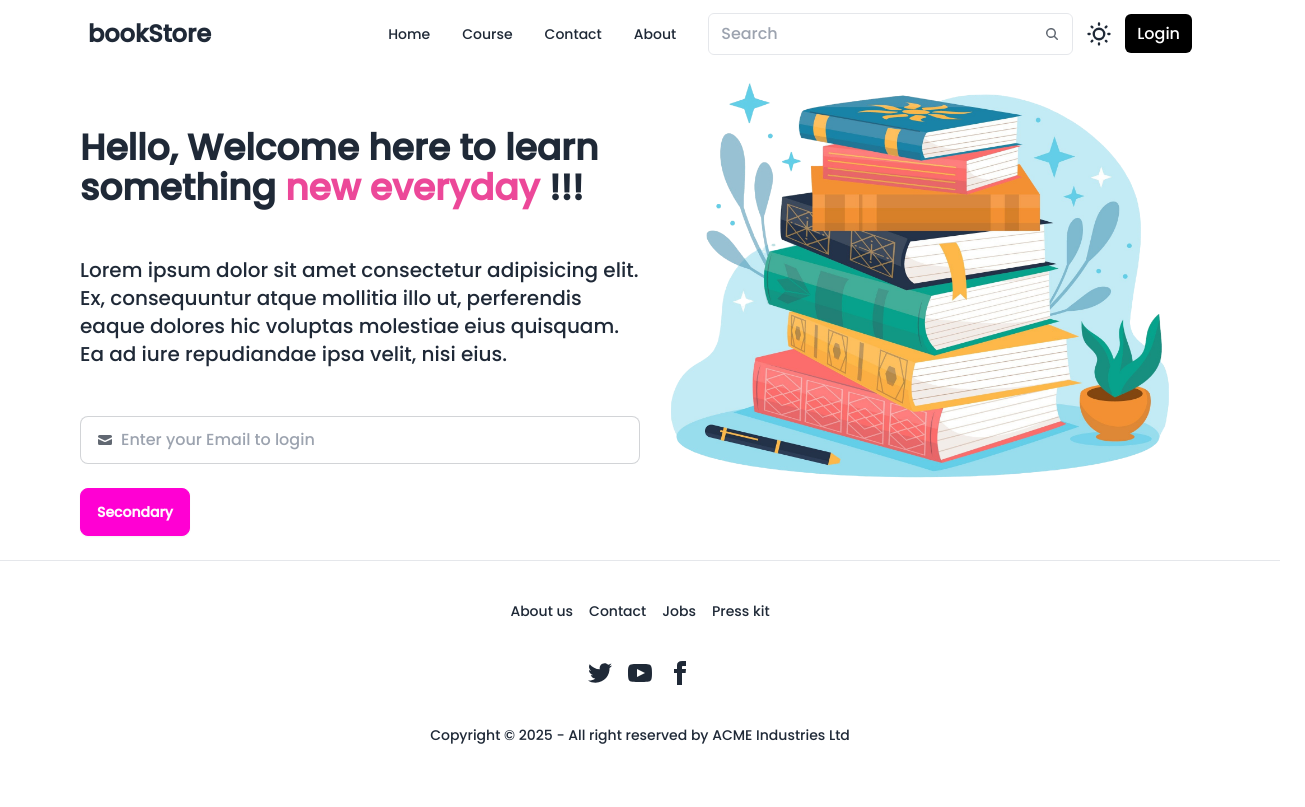
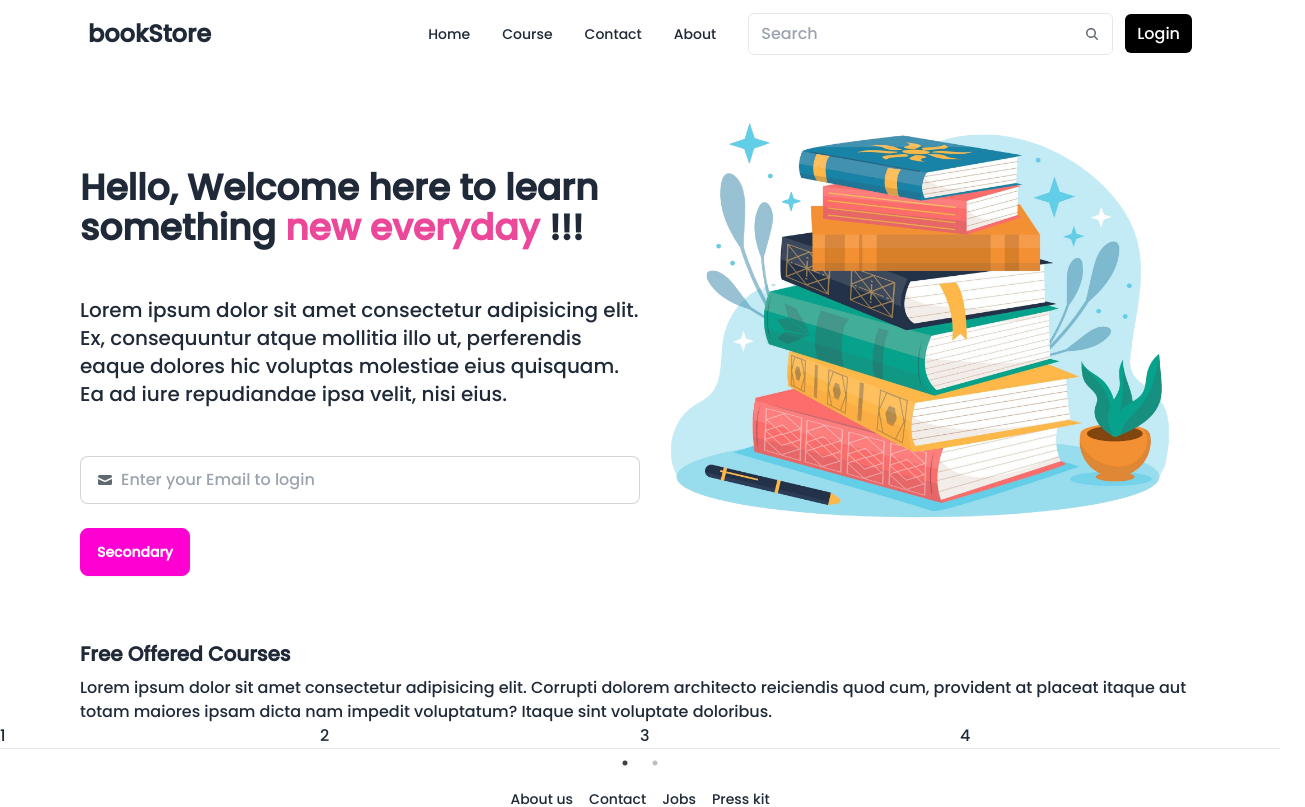
Before and after one commit to Sanviiiii/Mern_S, a React (Vite) app in the folder frontend/: page / in a window 1280 px wide. Shown: the top 807 px of the page, 1305 px wide, since content can reach past the window. Built offline with nearby package versions, Linux system fonts and the light colour scheme.

Commit message:
slider fixed

```diff
--- a/frontend/package.json
+++ b/frontend/package.json
@@ -11,7 +11,9 @@
   },
   "dependencies": {
     "react": "^18.3.1",
-    "react-dom": "^18.3.1"
+    "react-dom": "^18.3.1",
+    "react-slick": "^0.30.3",
+    "slick-carousel": "^1.8.1"
   },
   "devDependencies": {
     "@eslint/js": "^9.17.0",
--- a/frontend/src/App.jsx
+++ b/frontend/src/App.jsx
@@ -2,12 +2,15 @@ import React from 'react'
 import Navbar from "./components/Navbar";
 import Banner from "./components/Banner";
 import Footer from './components/Footer';
+import Freebook from './components/Freebook';
 function App() {
   return (
     <>
     <Navbar />
     <Banner />
+    <Freebook />
     <Footer />
+
     </>
   );
 }
--- a/frontend/src/components/Banner.jsx
+++ b/frontend/src/components/Banner.jsx
@@ -1,9 +1,9 @@
 import React from 'react';
-import banner from '../../public/banner.png';
+import banner from '/banner.png';
 function Banner() {
   return (
     <>
-      <div className="max-w-screen-2xl container mx-auto md:px-20 px-4 flex flex-col md:flex-row">
+      <div className="max-w-screen-2xl container mx-auto md:px-20 px-4 flex flex-col md:flex-row my-10">
         <div className=" order-2 md:order-1 w-full md:w-1/2 mt-12 md:mt-32">
 
         <div className="space-y-12">
--- /dev/null
+++ b/frontend/src/components/Freebook.jsx
@@ -0,0 +1,81 @@
+import React from 'react';
+import "slick-carousel/slick/slick.css";
+import "slick-carousel/slick/slick-theme.css";
+import Slider from "react-slick";
+import list from "../../src/list.json";
+function Freebook() {
+    const filterData = list.filter((data) => data.category === "Free");
+
+    var settings = {
+        dots: true,
+        infinite: false,
+        speed: 500,
+        slidesToShow: 4,
+        slidesToScroll: 4,
+        initialSlide: 0,
+        responsive: [
+          {
+            breakpoint: 1024,
+            settings: {
+              slidesToShow: 3,
+              slidesToScroll: 3,
+              infinite: true,
+              dots: true
+            }
+          },
+          {
+            breakpoint: 600,
+            settings: {
+              slidesToShow: 2,
+              slidesToScroll: 2,
+              initialSlide: 2
+            }
+          },
+          {
+            breakpoint: 480,
+            settings: {
+              slidesToShow: 1,
+              slidesToScroll: 1
+            }
+          }
+        ]
+      };
+  return (
+    <>
+    <div className="max-w-screen-2xl container mx-auto md:px-20 px-4 ">
+       <h1 className="font-semibold text-xl pb-2">Free Offered Courses</h1>
+       <p>Lorem ipsum dolor sit amet consectetur adipisicing elit. Corrupti dolorem architecto reiciendis quod cum, provident at placeat itaque aut totam maiores ipsam dicta nam impedit voluptatum? Itaque sint voluptate doloribus.</p>
+    </div>
+    <div>
+    <Slider {...settings}>
+        <div>
+          <h3>1</h3>
+        </div>
+        <div>
+          <h3>2</h3>
+        </div>
+        <div>
+          <h3>3</h3>
+        </div>
+        <div>
+          <h3>4</h3>
+        </div>
+        <div>
+          <h3>5</h3>
+        </div>
+        <div>
+          <h3>6</h3>
+        </div>
+        <div>
+          <h3>7</h3>
+        </div>
+        <div>
+          <h3>8</h3>
+        </div>
+      </Slider>
+    </div>
+    </>
+  );
+}
+
+export default Freebook ;
--- a/frontend/src/components/Navbar.jsx
+++ b/frontend/src/components/Navbar.jsx
@@ -1,33 +1,40 @@
-import React, { useEffect, useState } from 'react'
+import React, { useEffect, useState } from 'react';
 
 function Navbar() {
-  const [stickey,setStickey]=useState(false)
-  useEffect(()=>{
-     const handleScroll=()=>{
-      if(window.scrollY>0){
-        setStickey(true)
+  const [stickey, setStickey] = useState(false);
+
+  useEffect(() => {
+    const handleScroll = () => {
+      if (window.scrollY > 0) {
+        setStickey(true);
+      } else {
+        setStickey(false);
       }
-      else{
-        setStickey(false)
-      }
-     }
-     window.addEventListener('scroll',handleScroll)
-     return ()=>{
-      window.removeEventListener('scoll',handleScroll)
-     }
-  },{})
-  const navItems =(<>
-  <li><a>Home</a></li>
-      <li><a>Course</a></li>
-      <li><a>Contact</a></li>
-      <li><a>About</a></li>
-  </>);
+    };
+
+    window.addEventListener("scroll", handleScroll);
+    return () => {
+      window.removeEventListener("scroll", handleScroll); // Correct typo here
+    };
+  }, []); // Correct dependency array
+
+  const navItems = (
+    <>
+      <li><a href="#home">Home</a></li>
+      <li><a href="#course">Course</a></li>
+      <li><a href="#contact">Contact</a></li>
+      <li><a href="#about">About</a></li>
+    </>
+  );
+
   return (
-    <>
-    <div className={`max-w-screen-2xl container mx-auto md:px-20 px-4 fixed top-0 left-0 right-0 ${
-      stickey?
-    "stickey-navbar shadow-md bg-base-200 duration-300 transition-all ease-in-out":" "    }`} >
-
+    <div
+      className={`max-w-screen-2xl container mx-auto md:px-20 px-4 fixed top-0 left-0 right-0 ${
+        stickey
+          ? "stickey-navbar shadow-md bg-base-200 duration-300 transition-all ease-in-out"
+          : ""
+      }`}
+    >
       <div className="navbar">
         <div className="navbar-start">
           <div className="dropdown">
@@ -37,74 +44,63 @@ function Navbar() {
                 className="h-5 w-5"
                 fill="none"
                 viewBox="0 0 24 24"
-          stroke="currentColor">
+                stroke="currentColor"
+              >
                 <path
                   strokeLinecap="round"
                   strokeLinejoin="round"
                   strokeWidth="2"
-            d="M4 6h16M4 12h8m-8 6h16" />
+                  d="M4 6h16M4 12h8m-8 6h16"
+                />
               </svg>
             </div>
             <ul
               tabIndex={0}
-        className="menu menu-sm dropdown-content bg-base-100 rounded-box z-[1] mt-3 w-52 p-2 shadow">
-       { navItems}
+              className="menu menu-sm dropdown-content bg-base-100 rounded-box z-[1] mt-3 w-52 p-2 shadow"
+            >
+              {navItems}
             </ul>
           </div>
-    <a className=" text-2xl font-bold cursor-pointer">bookStore</a>
+          <a className="text-2xl font-bold cursor-pointer" href="#home">
+            bookStore
+          </a>
         </div>
         <div className="navbar-end space-x-3">
           <div className="navbar-center hidden lg:flex">
-    <ul className="menu menu-horizontal px-1">
-      {navItems}
-    </ul>
+            <ul className="menu menu-horizontal px-1">{navItems}</ul>
           </div>
           <div className="hidden md:block">
             <label className="px-3 py-2 border rounded-md flex items-center gap-2">
-  <input type="text" className="grow outline-none" placeholder="Search" />
+              <input
+                type="text"
+                className="grow outline-none"
+                placeholder="Search"
+              />
               <svg
                 xmlns="http://www.w3.org/2000/svg"
                 viewBox="0 0 16 16"
                 fill="currentColor"
-    className="h-4 w-4 opacity-70">
+                className="h-4 w-4 opacity-70"
+              >
                 <path
                   fillRule="evenodd"
                   d="M9.965 11.026a5 5 0 1 1 1.06-1.06l2.755 2.754a.75.75 0 1 1-1.06 1.06l-2.755-2.754ZM10.5 7a3.5 3.5 0 1 1-7 0 3.5 3.5 0 0 1 7 0Z"
-      clipRule="evenodd" />
+                  clipRule="evenodd"
+                />
               </svg>
             </label>
           </div>
-  <label className="swap swap-rotate">
-  {/* this hidden checkbox controls the state */}
-  <input type="checkbox" className="theme-controller" value="synthwave" />
-
-  {/* sun icon */}
-  <svg
-    className="swap-off h-7 w-7 fill-current"
-    xmlns="http://www.w3.org/2000/svg"
-    viewBox="0 0 24 24">
-    <path
-      d="M5.64,17l-.71.71a1,1,0,0,0,0,1.41,1,1,0,0,0,1.41,0l.71-.71A1,1,0,0,0,5.64,17ZM5,12a1,1,0,0,0-1-1H3a1,1,0,0,0,0,2H4A1,1,0,0,0,5,12Zm7-7a1,1,0,0,0,1-1V3a1,1,0,0,0-2,0V4A1,1,0,0,0,12,5ZM5.64,7.05a1,1,0,0,0,.7.29,1,1,0,0,0,.71-.29,1,1,0,0,0,0-1.41l-.71-.71A1,1,0,0,0,4.93,6.34Zm12,.29a1,1,0,0,0,.7-.29l.71-.71a1,1,0,1,0-1.41-1.41L17,5.64a1,1,0,0,0,0,1.41A1,1,0,0,0,17.66,7.34ZM21,11H20a1,1,0,0,0,0,2h1a1,1,0,0,0,0-2Zm-9,8a1,1,0,0,0-1,1v1a1,1,0,0,0,2,0V20A1,1,0,0,0,12,19ZM18.36,17A1,1,0,0,0,17,18.36l.71.71a1,1,0,0,0,1.41,0,1,1,0,0,0,0-1.41ZM12,6.5A5.5,5.5,0,1,0,17.5,12,5.51,5.51,0,0,0,12,6.5Zm0,9A3.5,3.5,0,1,1,15.5,12,3.5,3.5,0,0,1,12,15.5Z" />
-  </svg>
-
-  {/* moon icon */}
-  <svg
-    className="swap-on h-7 w-7 fill-current"
-    xmlns="http://www.w3.org/2000/svg"
-    viewBox="0 0 24 24">
-    <path
-      d="M21.64,13a1,1,0,0,0-1.05-.14,8.05,8.05,0,0,1-3.37.73A8.15,8.15,0,0,1,9.08,5.49a8.59,8.59,0,0,1,.25-2A1,1,0,0,0,8,2.36,10.14,10.14,0,1,0,22,14.05,1,1,0,0,0,21.64,13Zm-9.5,6.69A8.14,8.14,0,0,1,7.08,5.22v.27A10.15,10.15,0,0,0,17.22,15.63a9.79,9.79,0,0,0,2.1-.22A8.11,8.11,0,0,1,12.14,19.73Z" />
-  </svg>
-</label>
-  <div className="">
-    <a className="bg-black text-white px-3 py-2 rounded-md hover:bg-slate-800 duration-300 cursor-pointer">Login</a>
-  </div>
-
+          <div>
+            <a
+              className="bg-black text-white px-3 py-2 rounded-md hover:bg-slate-800 duration-300 cursor-pointer"
+              href="#login"
+            >
+              Login
+            </a>
           </div>
         </div>
-
       </div>
-    </>
+    </div>
   );
 }
 
--- /dev/null
+++ b/frontend/src/list.json
@@ -0,0 +1,90 @@
+[
+   {
+      "id": 1,
+      "name": "Story Book",
+      "title": "Lorem ipsum dolor sit amet consectetur adipisicing elit.",
+      "price": 0,
+      "category": "Free",
+      "image": "https://img.freepik.com/free-vector/hand-drawn-flat-design-stack-books_23-2149342941.jpg?t=st=1735904431~exp=1735908031~hmac=513dc498c7abc0c300717b88def3736418f2ebb325c24c24a29194d71c1a5bd2&w=740"
+   },
+   {
+      "id": 2,
+      "name": "Comedy Book",
+      "title": "Lorem ipsum dolor sit amet consectetur adipisicing elit.",
+      "price": 20,
+      "category": "Entertainment",
+      "image": "https://img.freepik.com/free-vector/hand-drawn-flat-design-stack-books_23-2149342941.jpg?t=st=1735904431~exp=1735908031~hmac=513dc498c7abc0c300717b88def3736418f2ebb325c24c24a29194d71c1a5bd2&w=740"
+   },
+   {
+      "id": 3,
+      "name": "Sports Book",
+      "title": "Lorem ipsum dolor sit amet consectetur adipisicing elit.",
+      "price": 50,
+      "category": "Sports",
+      "image": "https://img.freepik.com/free-vector/hand-drawn-flat-design-stack-books_23-2149342941.jpg?t=st=1735904431~exp=1735908031~hmac=513dc498c7abc0c300717b88def3736418f2ebb325c24c24a29194d71c1a5bd2&w=740"
+   },
+   {
+      "id": 4,
+      "name": "Music Book",
+      "title": "Lorem ipsum dolor sit amet consectetur adipisicing elit.",
+      "price": 100,
+      "category": "Free",
+      "image": "https://img.freepik.com/free-vector/hand-drawn-flat-design-stack-books_23-2149342941.jpg?t=st=1735904431~exp=1735908031~hmac=513dc498c7abc0c300717b88def3736418f2ebb325c24c24a29194d71c1a5bd2&w=740"
+   },
+   {
+      "id": 5,
+      "name": "Food Book",
+      "title": "Lorem ipsum dolor sit amet consectetur adipisicing elit.",
+      "price": 200,
+      "category": "Food",
+      "image": "https://img.freepik.com/free-vector/hand-drawn-flat-design-stack-books_23-2149342941.jpg?t=st=1735904431~exp=1735908031~hmac=513dc498c7abc0c300717b88def3736418f2ebb325c24c24a29194d71c1a5bd2&w=740"
+   },
+   {
+      "id": 6,
+      "name": "Story Book",
+      "title": "Lorem ipsum dolor sit amet consectetur adipisicing elit.",
+      "price": 0,
+      "category": "Free",
+      "image": "https://img.freepik.com/free-vector/hand-drawn-flat-design-stack-books_23-2149342941.jpg?t=st=1735904431~exp=1735908031~hmac=513dc498c7abc0c300717b88def3736418f2ebb325c24c24a29194d71c1a5bd2&w=740"
+   },
+   {
+      "id": 7,
+      "name": "Story Book",
+      "title": "Lorem ipsum dolor sit amet consectetur adipisicing elit.",
+      "price": 0,
+      "category": "Free",
+      "image": "https://img.freepik.com/free-vector/hand-drawn-flat-design-stack-books_23-2149342941.jpg?t=st=1735904431~exp=1735908031~hmac=513dc498c7abc0c300717b88def3736418f2ebb325c24c24a29194d71c1a5bd2&w=740"
+   },
+   {
+      "id": 8,
+      "name": "Story Book",
+      "title": "Lorem ipsum dolor sit amet consectetur adipisicing elit.",
+      "price": 0,
+      "category": "Free",
+      "image": "https://img.freepik.com/free-vector/hand-drawn-flat-design-stack-books_23-2149342941.jpg?t=st=1735904431~exp=1735908031~hmac=513dc498c7abc0c300717b88def3736418f2ebb325c24c24a29194d71c1a5bd2&w=740"
+   },
+   {
+      "id": 9,
+      "name": "Story Book",
+      "title": "Lorem ipsum dolor sit amet consectetur adipisicing elit.",
+      "price": 0,
+      "category": "Free",
+      "image": "https://img.freepik.com/free-vector/hand-drawn-flat-design-stack-books_23-2149342941.jpg?t=st=1735904431~exp=1735908031~hmac=513dc498c7abc0c300717b88def3736418f2ebb325c24c24a29194d71c1a5bd2&w=740"
+   },
+   {
+      "id": 10,
+      "name": "Story Book",
+      "title": "Lorem ipsum dolor sit amet consectetur adipisicing elit.",
+      "price": 0,
+      "category": "Free",
+      "image": "https://img.freepik.com/free-vector/hand-drawn-flat-design-stack-books_23-2149342941.jpg?t=st=1735904431~exp=1735908031~hmac=513dc498c7abc0c300717b88def3736418f2ebb325c24c24a29194d71c1a5bd2&w=740"
+   },
+   {
+      "id": 11,
+      "name": "Story Book",
+      "title": "Lorem ipsum dolor sit amet consectetur adipisicing elit.",
+      "price": 0,
+      "category": "Free",
+      "image": "https://img.freepik.com/free-vector/hand-drawn-flat-design-stack-books_23-2149342941.jpg?t=st=1735904431~exp=1735908031~hmac=513dc498c7abc0c300717b88def3736418f2ebb325c24c24a29194d71c1a5bd2&w=740"
+   }
+]
```
Also changed, not shown: 1 other file (tests, documents, lock files or other folders). Lines whose indentation alone changed are shown as unchanged.
